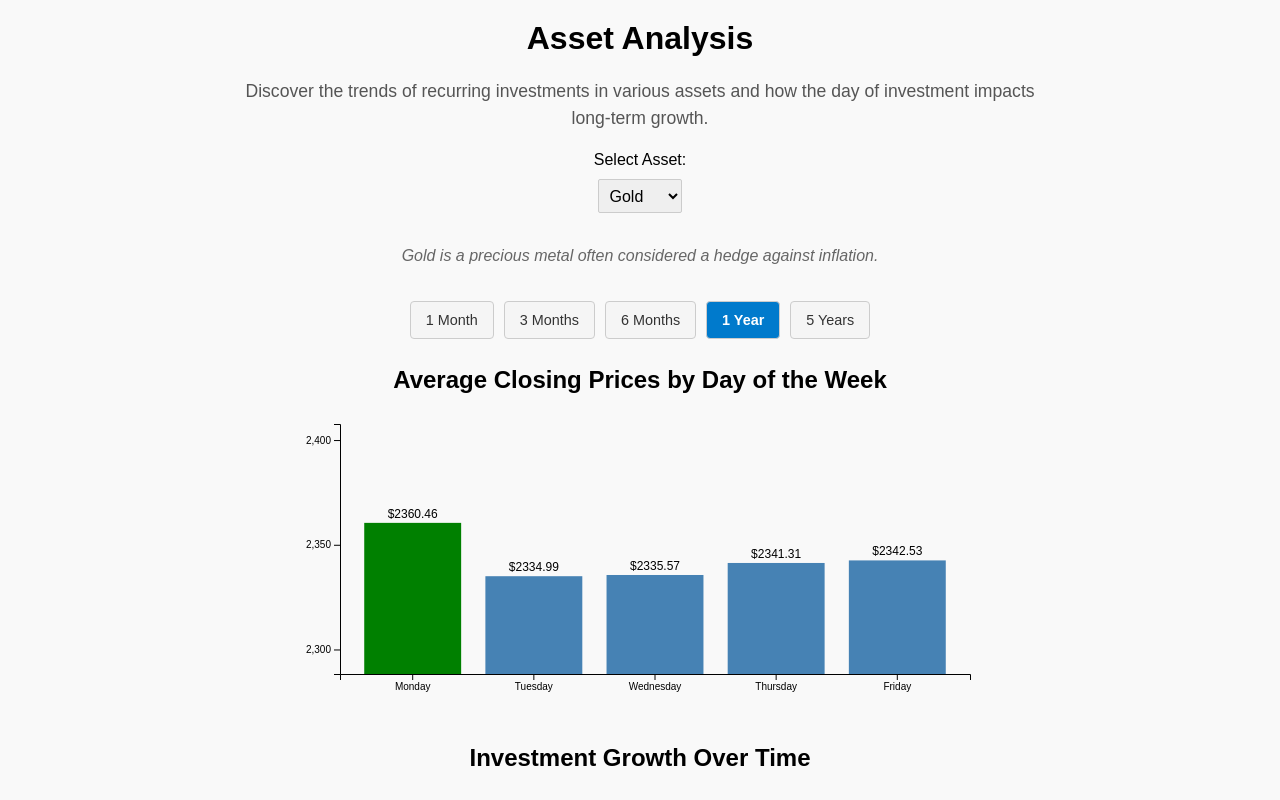
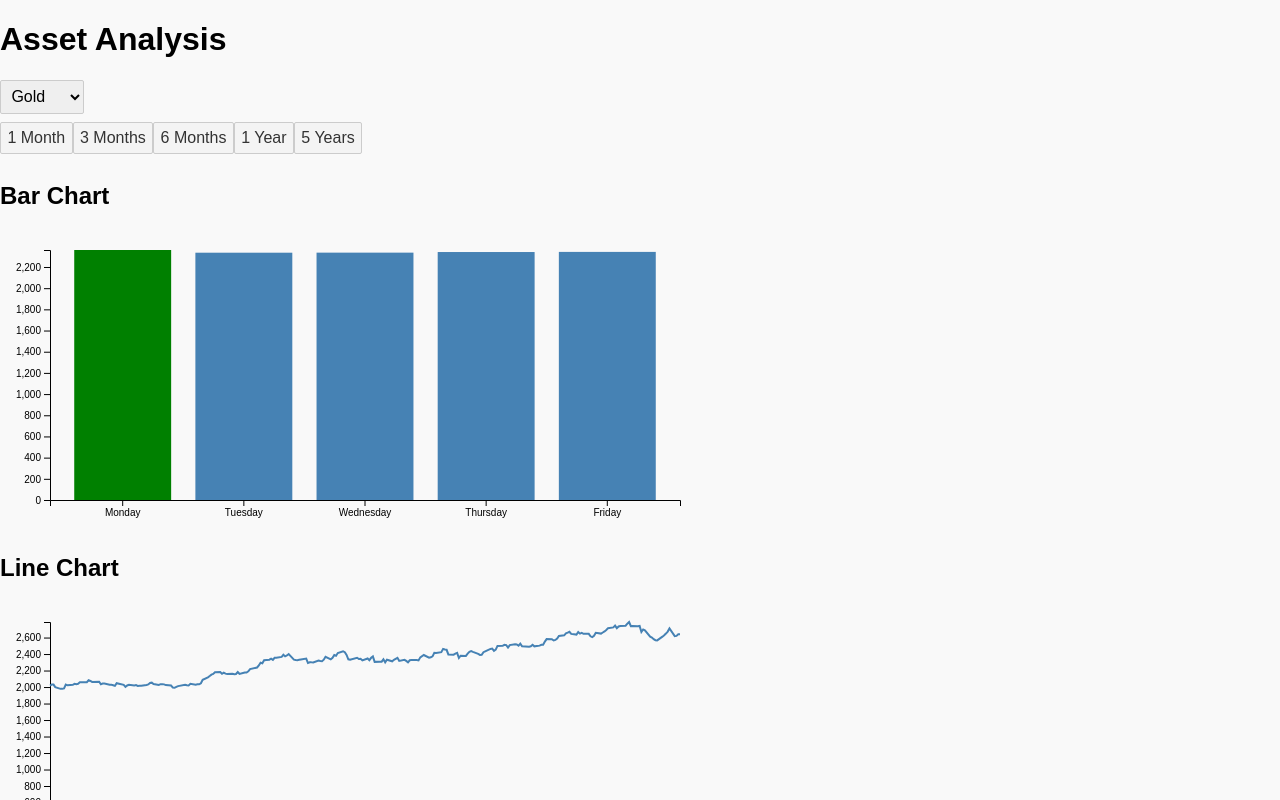
Before and after one commit to nikopastore/recurring-asset-analysis, a Svelte app: page / in a window 1280 px wide. Shown: the top 800 px of the page. Built offline with nearby package versions, Linux system fonts and the light colour scheme.

Commit message:
Update App.svelte

```diff
--- a/src/App.svelte
+++ b/src/App.svelte
@@ -24,6 +24,7 @@
     let averages = [];
     let investmentGrowth = [];
     let highestDay = null;
+    let filteredData = [];
     let errorMessage = "";
 
     let barChart, lineChart;
@@ -34,24 +35,28 @@
             if (!response.ok) throw new Error("Failed to fetch data");
             assetData = await response.json();
 
-            calculateAverages();
+            filterData();
         } catch (error) {
             errorMessage = `Error loading data: ${error.message}`;
             console.error(errorMessage);
         }
     });
 
-    function calculateAverages() {
+    function filterData() {
         if (!assetData || assetData.length === 0) return;
 
         const today = new Date();
         const cutoffDate = new Date(today.setMonth(today.getMonth() - selectedTimeFrame.months));
 
-        const filteredData = assetData.filter((record) => {
+        filteredData = assetData.filter((record) => {
             const recordDate = new Date(record.Date);
             return record.Asset === selectedAsset && recordDate >= cutoffDate;
         });
 
+        calculateAverages();
+    }
+
+    function calculateAverages() {
         const daysOfWeek = ["Monday", "Tuesday", "Wednesday", "Thursday", "Friday"];
         averages = daysOfWeek.map((day) => {
             const dayData = filteredData.filter((record) => record.Day === day);
@@ -62,45 +67,18 @@
         });
 
         highestDay = averages.reduce((max, current) => (current.average > max.average ? current : max), averages[0]);
-
-        calculateInvestmentGrowth(filteredData, daysOfWeek);
         drawBarChart();
         drawLineChart();
     }
 
-    function calculateInvestmentGrowth(filteredData, daysOfWeek) {
-        const weeklyInvestment = 10;
-
-        investmentGrowth = daysOfWeek.map((day) => {
-            let totalUnits = 0;
-            let totalValue = 10; // Start at $10
-            const dailyGrowth = [];
-
-            filteredData
-                .filter((record) => record.Day === day)
-                .forEach((record) => {
-                    const unitsPurchased = weeklyInvestment / record.Close;
-                    totalUnits += unitsPurchased;
-                    totalValue = totalUnits * record.Close;
-
-                    dailyGrowth.push({
-                        date: new Date(record.Date),
-                        value: totalValue,
-                    });
-                });
-
-            return { day, growth: dailyGrowth };
-        });
-    }
-
     function handleAssetChange(event) {
         selectedAsset = event.target.value;
-        calculateAverages();
+        filterData();
     }
 
     function handleTimeFrameChange(timeFrame) {
         selectedTimeFrame = timeFrame;
-        calculateAverages();
+        filterData();
     }
 
     function drawBarChart() {
@@ -124,34 +102,23 @@
             .range([0, width])
             .padding(0.2);
 
-        const minY = d3.min(averages, (d) => d.average) * 0.98;
-        const maxY = d3.max(averages, (d) => d.average) * 1.02;
-
-        const y = d3.scaleLinear().domain([minY, maxY]).range([height, 0]);
+        const y = d3
+            .scaleLinear()
+            .domain([0, d3.max(averages, (d) => d.average)])
+            .range([height, 0]);
 
         svg.append("g").attr("transform", `translate(0,${height})`).call(d3.axisBottom(x));
-        svg.append("g").call(d3.axisLeft(y).ticks(3));
+        svg.append("g").call(d3.axisLeft(y));
 
         svg.selectAll(".bar")
             .data(averages)
             .enter()
             .append("rect")
-            .attr("class", "bar")
             .attr("x", (d) => x(d.day))
             .attr("y", (d) => y(d.average))
             .attr("width", x.bandwidth())
             .attr("height", (d) => height - y(d.average))
             .attr("fill", (d) => (d.day === highestDay.day ? "green" : "steelblue"));
-
-        svg.selectAll(".label")
-            .data(averages)
-            .enter()
-            .append("text")
-            .attr("x", (d) => x(d.day) + x.bandwidth() / 2)
-            .attr("y", (d) => y(d.average) - 5)
-            .attr("text-anchor", "middle")
-            .style("font-size", "12px")
-            .text((d) => `$${d.average.toFixed(2)}`);
     }
 
     function drawLineChart() {
@@ -171,249 +138,91 @@
 
         const x = d3
             .scaleTime()
-            .domain([
-                d3.min(investmentGrowth, (d) => d3.min(d.growth, (p) => p.date)),
-                d3.max(investmentGrowth, (d) => d3.max(d.growth, (p) => p.date)),
-            ])
+            .domain([d3.min(filteredData, (d) => new Date(d.Date)), d3.max(filteredData, (d) => new Date(d.Date))])
             .range([0, width]);
 
         const y = d3
             .scaleLinear()
-            .domain([10, d3.max(investmentGrowth, (d) => d3.max(d.growth, (p) => p.value))])
+            .domain([0, d3.max(filteredData, (d) => d.Close)])
             .range([height, 0]);
 
         svg.append("g").attr("transform", `translate(0,${height})`).call(d3.axisBottom(x));
         svg.append("g").call(d3.axisLeft(y));
 
-        const colors = d3.scaleOrdinal(d3.schemeCategory10);
+        svg.append("path")
+            .datum(filteredData)
+            .attr("fill", "none")
+            .attr("stroke", "steelblue")
+            .attr("stroke-width", 2)
+            .attr("d", d3.line().x((d) => x(new Date(d.Date))).y((d) => y(d.Close)));
 
-        investmentGrowth.forEach((lineData, index) => {
-            svg.append("path")
-                .datum(lineData.growth)
-                .attr("fill", "none")
-                .attr("stroke", colors(index))
-                .attr("stroke-width", 1.5)
-                .attr(
-                    "d",
-                    d3
-                        .line()
-                        .x((d) => x(d.date))
-                        .y((d) => y(d.value))
-                );
-        });
+        const focus = svg.append("g").style("display", "none");
 
-        const legend = svg.append("g").attr("transform", `translate(0,${height + 30})`);
+        focus.append("line")
+            .attr("class", "hover-line")
+            .attr("y1", 0)
+            .attr("y2", height)
+            .style("stroke", "black");
 
-        investmentGrowth.forEach((lineData, index) => {
-            legend.append("rect")
-                .attr("x", index * 100)
-                .attr("y", 0)
-                .attr("width", 10)
-                .attr("height", 10)
-                .attr("fill", colors(index));
+        focus.append("circle")
+            .attr("r", 5)
+            .style("fill", "steelblue");
 
-            legend.append("text")
-                .attr("x", index * 100 + 15)
-                .attr("y", 10)
-                .text(lineData.day)
-                .style("font-size", "12px")
-                .attr("alignment-baseline", "middle");
-        });
+        const tooltip = d3.select("body").append("div")
+            .attr("class", "hover-tooltip")
+            .style("opacity", 0);
+
+        svg.append("rect")
+            .attr("width", width)
+            .attr("height", height)
+            .style("fill", "none")
+            .style("pointer-events", "all")
+            .on("mouseover", () => focus.style("display", null))
+            .on("mousemove", function (event) {
+                const x0 = x.invert(d3.pointer(event)[0]);
+                const i = d3.bisector((d) => new Date(d.Date)).left(filteredData, x0, 1);
+                const d = filteredData[i - 1];
+
+                focus.attr("transform", `translate(${x(new Date(d.Date))},${y(d.Close)})`);
+                tooltip.style("opacity", 1)
+                    .html(`Date: ${d.Date}<br>Value: $${d.Close}`)
+                    .style("left", `${event.pageX + 10}px`)
+                    .style("top", `${event.pageY - 28}px`);
+            })
+            .on("mouseout", () => {
+                focus.style("display", "none");
+                tooltip.style("opacity", 0);
+            });
     }
 </script>
 
 <style>
-body {
-    font-family: Arial, sans-serif;
-    margin: 0;
-    padding: 0;
-    background-color: #f9f9f9;
-    color: #333;
-}
-
-/* Page Title and Description */
-.page-title {
-    text-align: center;
-    margin-top: 20px;
-    font-size: 2rem;
-    font-weight: bold;
-}
-
-.page-description {
-    text-align: center;
-    margin: 10px auto 20px;
-    max-width: 800px;
-    font-size: 1.1rem;
-    line-height: 1.5;
-    color: #555;
-}
-
-/* Asset Selection */
-.filter-container {
-    display: flex;
-    flex-direction: column;
-    align-items: center;
-    gap: 10px;
-    margin-bottom: 20px;
-}
-
-.asset-description {
-    font-style: italic;
-    text-align: center;
-    font-size: 1rem;
-    color: #666;
-}
-
-/* Time Frame Buttons */
-.time-buttons {
-    display: flex;
-    justify-content: center;
-    gap: 10px;
-    margin-bottom: 20px;
-}
-
-.time-buttons button {
-    padding: 10px 15px;
-    font-size: 0.9rem;
-    border: 1px solid #ccc;
-    background: #f5f5f5;
-    border-radius: 4px;
-    cursor: pointer;
-    transition: background 0.2s, color 0.2s;
-}
-
-.time-buttons button:hover {
-    background: #007acc;
-    color: white;
-}
-
-.time-buttons button.selected {
-    background: #007acc;
-    color: white;
-    font-weight: bold;
-}
-
-/* Chart Titles */
-.chart-title {
-    text-align: center;
-    font-size: 1.5rem;
-    margin: 20px 0 10px;
-    font-weight: bold;
-}
-
-/* Chart Containers */
-.bar-chart-container,
-.line-chart-container {
-    display: flex;
-    justify-content: center;
-    margin-bottom: 40px;
-}
-
-/* Line Chart Legend */
-.line-chart-legend {
-    display: flex;
-    justify-content: center;
-    gap: 20px;
-    margin-top: 10px;
-    font-size: 0.9rem;
-}
-
-.line-chart-legend .legend-item {
-    display: flex;
-    align-items: center;
-    gap: 5px;
-}
-
-.line-chart-legend .legend-color {
-    width: 15px;
-    height: 15px;
-    border-radius: 50%;
-    display: inline-block;
-}
-
-/* Error Messages */
-.error {
-    color: red;
-    text-align: center;
-    margin: 20px;
-}
-
-/* Hover Feature Styling */
-.hover-line {
-    stroke: #007acc;
-    stroke-width: 1.5;
-    stroke-dasharray: 4;
-}
-
-.hover-tooltip {
-    position: absolute;
-    background: white;
-    border: 1px solid #ccc;
-    padding: 10px;
-    border-radius: 4px;
-    box-shadow: 0px 2px 4px rgba(0, 0, 0, 0.1);
-    font-size: 0.9rem;
-    pointer-events: none;
-    transition: transform 0.1s ease, opacity 0.1s ease;
-}
-
-/* Media Queries for Responsiveness */
-@media (max-width: 768px) {
-    .bar-chart-container,
-    .line-chart-container {
-        flex-direction: column;
-        align-items: center;
-    }
-    .line-chart-legend {
-        flex-wrap: wrap;
-    }
-}
+/* Add your styling here */
 </style>
 
 <div>
-    <!-- Page Title -->
-    <h1 class="page-title">Asset Analysis</h1>
+    <h1>Asset Analysis</h1>
 
-    <!-- Page Description -->
-    <p class="page-description">
-        Discover the trends of recurring investments in various assets and how the day of investment impacts long-term growth.
-    </p>
-
-    <!-- Asset Selection -->
-    <div class="filter-container">
-        <label for="asset-select">Select Asset:</label>
-        <select id="asset-select" on:change={handleAssetChange}>
-            {#each assets as asset}
-                <option value={asset}>{asset}</option>
-            {/each}
-        </select>
-        <p class="asset-description">
-            {assetDescriptions[selectedAsset]}
-        </p>
-    </div>
+    <!-- Asset Dropdown -->
+    <select on:change={handleAssetChange}>
+        {#each assets as asset}
+            <option value={asset}>{asset}</option>
+        {/each}
+    </select>
 
     <!-- Time Frame Buttons -->
-    <div class="time-buttons">
+    <div>
         {#each timeFrames as timeFrame (timeFrame.label)}
-            <button
-                class:selected={selectedTimeFrame === timeFrame}
-                on:click={() => handleTimeFrameChange(timeFrame)}
-            >
+            <button on:click={() => handleTimeFrameChange(timeFrame)}>
                 {timeFrame.label}
             </button>
         {/each}
     </div>
 
-    <!-- Bar Chart Section -->
-    <h2 class="chart-title">Average Closing Prices by Day of the Week</h2>
-    <div class="bar-chart-container" bind:this={barChart}></div>
-
-    <!-- Line Chart Section -->
-    <h2 class="chart-title">Investment Growth Over Time</h2>
-    <div class="line-chart-container" bind:this={lineChart}></div>
-
-    <!-- Error Message -->
-    {#if errorMessage}
-        <p class="error">{errorMessage}</p>
-    {/if}
+    <div>
+        <h2>Bar Chart</h2>
+        <div bind:this={barChart}></div>
+        <h2>Line Chart</h2>
+        <div bind:this={lineChart}></div>
+    </div>
 </div>
```
